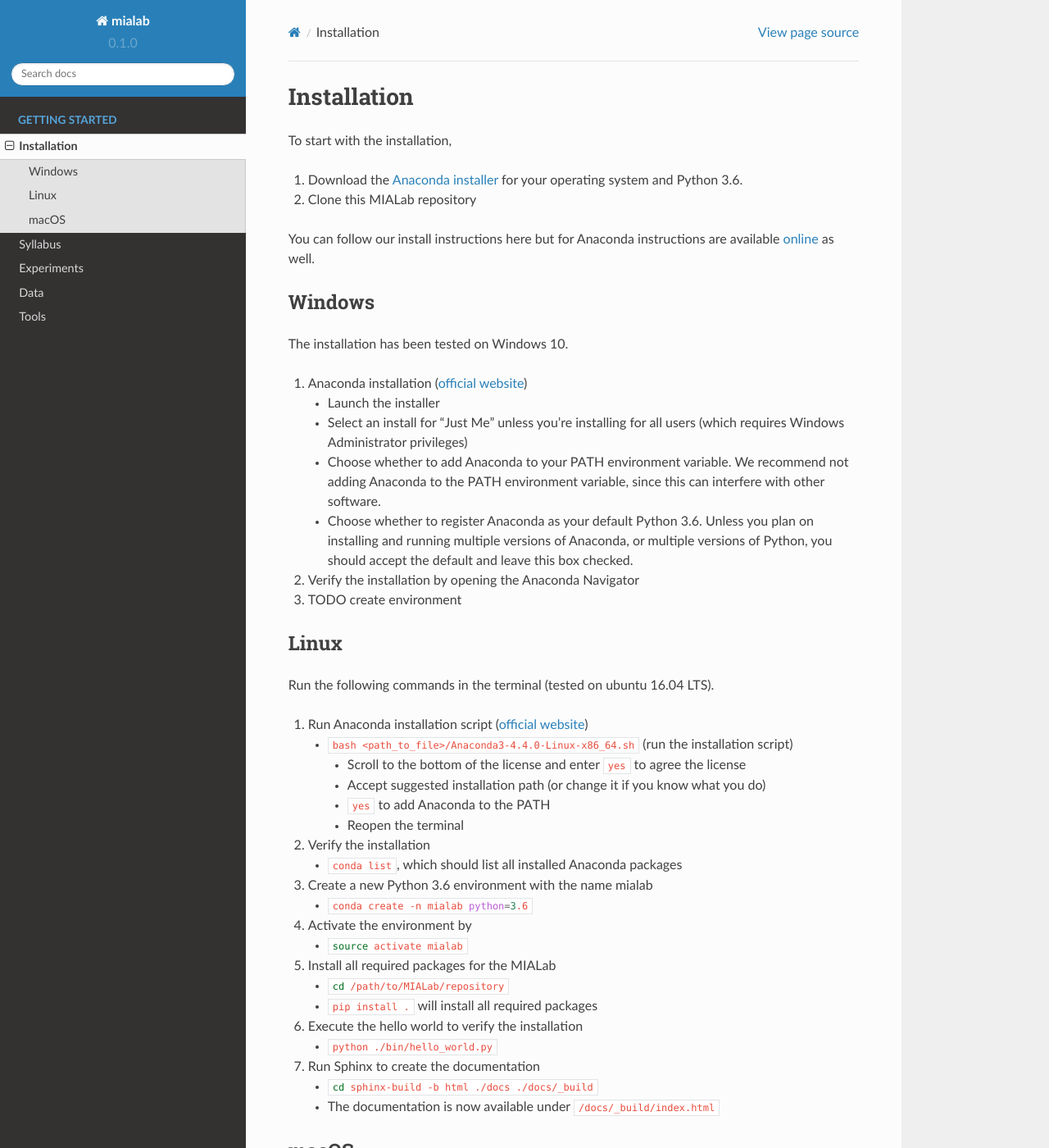
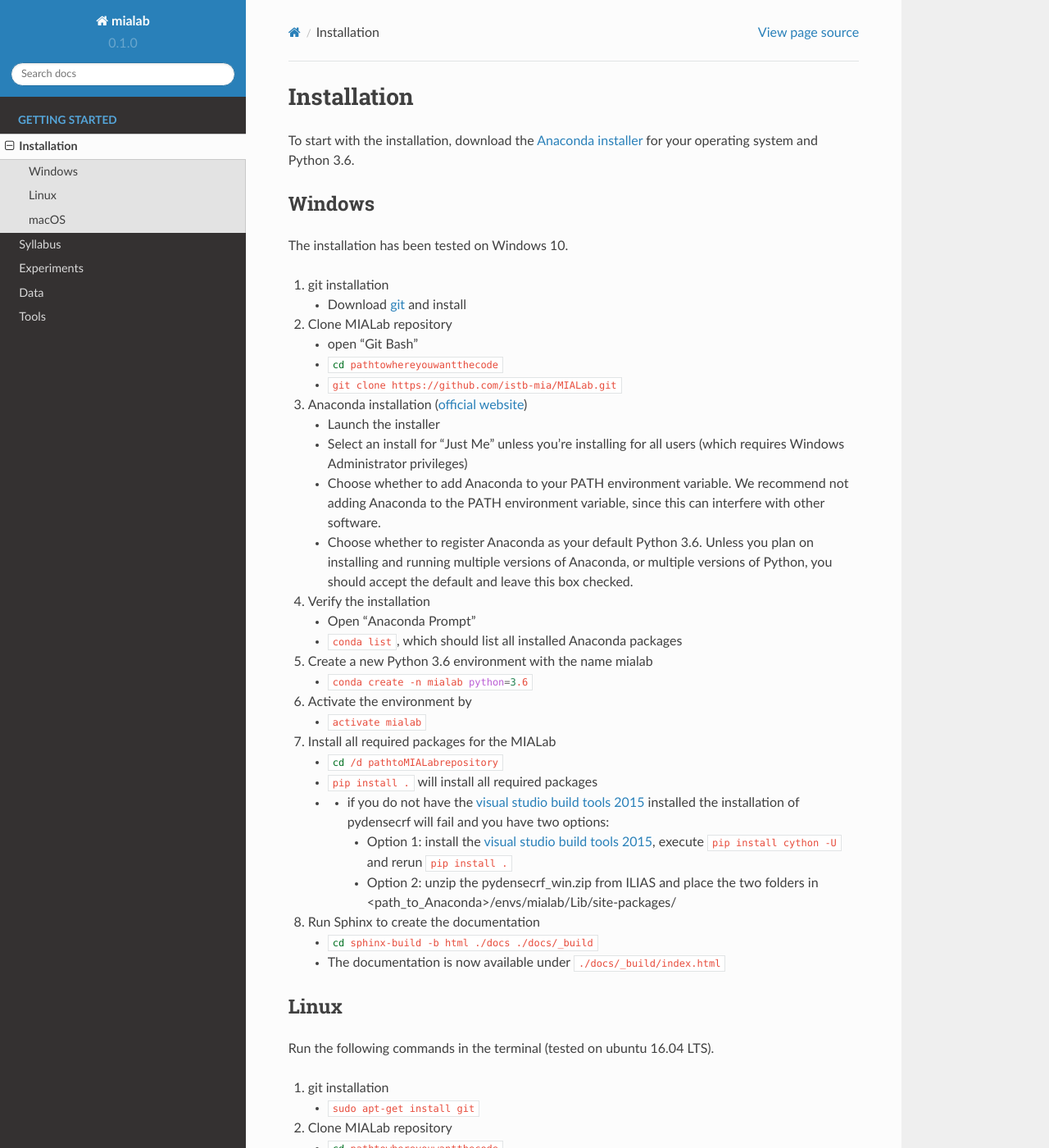
Before and after one commit to ubern-mia/MIALab, a Sphinx documentation site: the page built from docs/installation.rst, in a window 1280 px wide and 1400 px high. Shown: the whole window at 82% size. Built offline with Sphinx 7.4.7 and the Read the Docs theme 2.0.0, drawn with Linux system fonts in a browser that asks for light colours; formulas are drawn with MathJax 3; some of the changed text lies outside the part shown.

Commit message:
doc(installation): update installation

```diff
--- a/docs/installation.rst
+++ b/docs/installation.rst
@@ -5,17 +5,22 @@ Installation
 .. role:: bash(code)
    :language: bash
 
-To start with the installation,
+To start with the installation, download the `Anaconda installer <https://www.anaconda.com/download/>`_ for your operating system and Python 3.6.
 
-1. Download the `Anaconda installer <https://www.anaconda.com/download/>`_ for your operating system and Python 3.6.
-
-2. Clone this MIALab repository
-
-You can follow our install instructions here but for Anaconda instructions are available `online <https://docs.continuum.io/anaconda/install/>`_ as well.
 
 Windows
 --------
 The installation has been tested on Windows 10.
+
+#. git installation
+
+   - Download `git <https://git-scm.com/downloads>`_ and install
+
+#. Clone MIALab repository
+
+   - open "Git Bash"
+   - :bash:`cd \path\to\where\you\want\the\code`
+   - :bash:`git clone https://github.com/istb-mia/MIALab.git`
 
 #. Anaconda installation (`official website <https://docs.anaconda.com/anaconda/install/windows.html>`_)
 
@@ -24,15 +29,46 @@ The installation has been tested on Windows 10.
    - Choose whether to add Anaconda to your PATH environment variable. We recommend not adding Anaconda to the PATH environment variable, since this can interfere with other software.
    - Choose whether to register Anaconda as your default Python 3.6. Unless you plan on installing and running multiple versions of Anaconda, or multiple versions of Python, you should accept the default and leave this box checked.
 
-#. Verify the installation by opening the Anaconda Navigator
+#. Verify the installation
 
-#. TODO create environment
+   -  Open "Anaconda Prompt"
+   - :bash:`conda list`, which should list all installed Anaconda packages
 
+#. Create a new Python 3.6 environment with the name mialab
+
+   - :bash:`conda create -n mialab python=3.6`
+
+#. Activate the environment by
+
+   - :bash:`activate mialab`
+
+#. Install all required packages for the MIALab
+
+   - :bash:`cd /d \path\to\MIALab\repository`
+   - :bash:`pip install .` will install all required packages
+   - - if you do not have the `visual studio build tools 2015 <http://landinghub.visualstudio.com/visual-cpp-build-tools>`_ installed the installation of pydensecrf will fail and you have two options:
+
+       - Option 1: install the `visual studio build tools 2015 <http://landinghub.visualstudio.com/visual-cpp-build-tools>`_, execute :bash:`pip install cython -U` and rerun :bash:`pip install .`
+       - Option 2: unzip the pydensecrf_win.zip from ILIAS and place the two folders in <path_to_Anaconda>/envs/mialab/Lib/site-packages/
+
+#. Run Sphinx to create the documentation
+
+   - :bash:`cd sphinx-build -b html ./docs ./docs/_build`
+   - The documentation is now available under :bash:`./docs/_build/index.html`
 
 
 Linux
 ------
 Run the following commands in the terminal (tested on ubuntu 16.04 LTS).
+
+#. git installation
+
+   - :bash:`sudo apt-get install git`
+
+#. Clone MIALab repository
+
+   - :bash:`cd \path\to\where\you\want\the\code`
+   - :bash:`git clone https://github.com/istb-mia/MIALab.git`
 
 #. Run Anaconda installation script (`official website <https://docs.anaconda.com/anaconda/install/linux>`_)
 
@@ -67,18 +103,50 @@ Run the following commands in the terminal (tested on ubuntu 16.04 LTS).
 #. Run Sphinx to create the documentation
 
    - :bash:`cd sphinx-build -b html ./docs ./docs/_build`
-   - The documentation is now available under :bash:`/docs/_build/index.html`
+   - The documentation is now available under :bash:`./docs/_build/index.html`
 
 
 macOS
 ------
 The installation has not been tested.
 
+#. git installation
+
+   - Download `git <https://git-scm.com/downloads>`_ and install
+
+#. Clone MIALab repository
+
+   - :bash:`cd \path\to\where\you\want\the\code`
+   - :bash:`git clone https://github.com/istb-mia/MIALab.git`
+
 #. Anaconda installation (`official website <https://docs.anaconda.com/anaconda/install/mac-os>`_)
 
    - Launch the installer
    - On the Destination Select screen, select "Install for me only"
+   - etc.
 
-#. Verify the installation by opening the Anaconda Navigator
+#. Verify the installation
 
-#. TODO create environment
+   - :bash:`conda list`, which should list all installed Anaconda packages
+
+#. Create a new Python 3.6 environment with the name mialab
+
+   - :bash:`conda create -n mialab python=3.6`
+
+#. Activate the environment by
+
+   - :bash:`source activate mialab`
+
+#. Install all required packages for the MIALab
+
+   - :bash:`cd /path/to/MIALab/repository`
+   - :bash:`pip install .` will install all required packages
+
+#. Execute the hello world to verify the installation
+
+   - :bash:`python ./bin/hello_world.py`
+
+#. Run Sphinx to create the documentation
+
+   - :bash:`cd sphinx-build -b html ./docs ./docs/_build`
+   - The documentation is now available under :bash:`./docs/_build/index.html`
```
